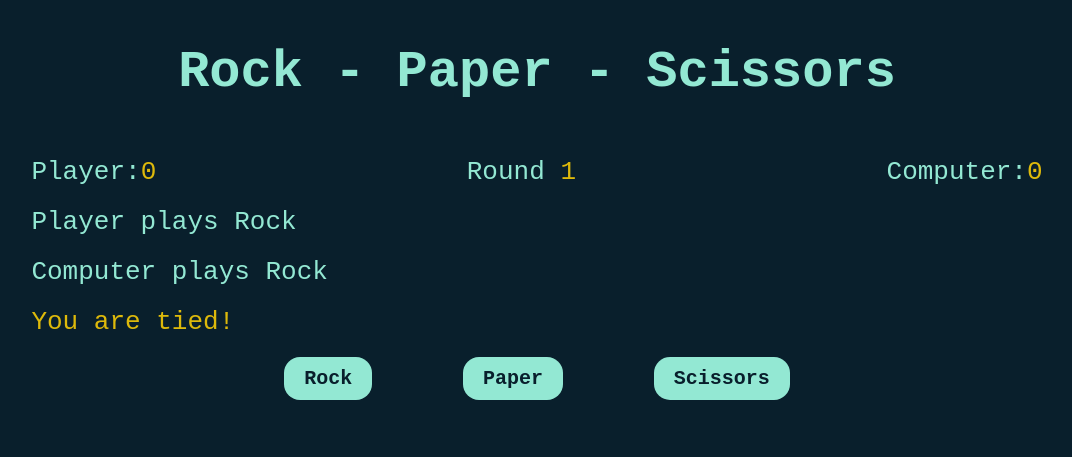
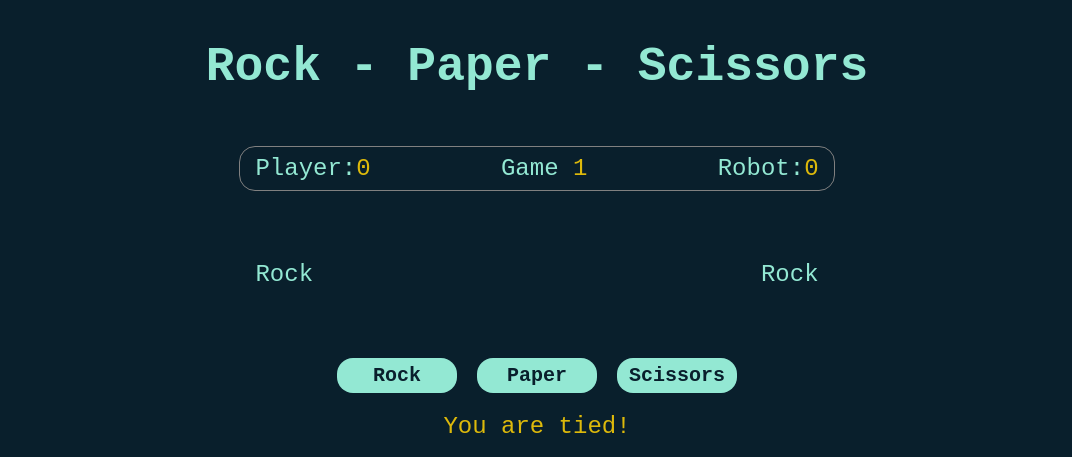
Before and after one commit to victorhe33/rock-paper-scissors, a plain HTML site: page index.html in a window 1280 px wide. Both pictures are taken after a click on the button "Rock". Shown: the whole page, without its empty margins (103-1175 px from the left). Drawn offline with Linux system fonts and the light colour scheme.

Commit message:
MOD finishing touches on UI/buttons
added reset button and functionality
added button css effects
repositioned elements/sizing for aesthetics

```diff
--- a/index.html
+++ b/index.html
@@ -8,7 +8,7 @@
   <meta name="viewport" content="width=device-width, initial-scale=1.0">
 
   <link rel="stylesheet" href="style.css">
-  <title>Document</title>
+  <title>Rock-Paper-Scissors</title>
 </head>
 <body>
 <div class="body-container">
@@ -17,13 +17,15 @@
 
   <div class="score-container">
     <div>Player:<span id="player-score">0</span></div>
-    <div>Round <span id="round-counter">1</span></div>
+    <div>Game <span id="round-counter">1</span></div>
     <!-- <div>Ties:<span id="tie-counter">0</span></div> -->
-    <div>Computer:<span id="computer-score">0</span></div>
+    <div>Robot:<span id="computer-score">0</span></div>
   </div>
-  <div id="player" class="player">Player</div>
-  <div id="computer" class="computer">Computer</div>
-  <div id="result" class="result">Result</div>
+
+  <div class="move-container">
+    <div id="player" class="player">Your move</div>
+    <div id="computer" class="computer"></div>
+  </div>
 
   <div class="selection-container">
     <button id="rock" class="button">Rock</button>
@@ -31,6 +33,9 @@
     <button id="scissors" class="button">Scissors</button>
   </div>
 
+  <div id="result" class="result">Result</div>
+  <button id="reset" class="button hidden">Reset</button>
+
 </div>
 </body>
 </html>
--- a/script.js
+++ b/script.js
@@ -6,7 +6,6 @@ let playerScore = 0;
 let computerScore = 0;
 let gamesPlayed = 0;
 let numberGames = 5;
-// let tieCounter = 0;
 
 /* Function simulating computer play: randomly selects "Rock", "Paper",
 or "Scissors". */
@@ -23,7 +22,7 @@ function computerPlay() {
     computerSelection = "Scissors";
   }
   //display computer selection
-  computer.textContent = (`Computer plays ${computerSelection}`);
+  computer.textContent = (`${computerSelection}`);
 }
 
 //Function to play a round of RPS.
@@ -38,7 +37,7 @@ function playRound(id) {
   playerSelection = cleanPlayerSelection;
 
   //display player selection
-  player.textContent = (`Player plays ${playerSelection}`)
+  player.textContent = (`${playerSelection}`)
   computerPlay();
 
   gamesPlayed += 1;
@@ -54,8 +53,6 @@ function playRound(id) {
 //Logic for single round of game
 function roundLogic() {
   if (playerSelection == computerSelection) {
-    // tieCounter += 1;
-    // tieCounterDisplay.textContent = tieCounter;
     resultDisplay.textContent = ("You are tied!");
 
   } else if (playerSelection == "Rock" && computerSelection == "Scissors"
@@ -73,16 +70,6 @@ function roundLogic() {
   }
 }
 
-// //function to play selected number of games
-// function game () {
-//   // for (i = 1; i <= numberGames; i++) {
-//     playRound();
-//   // }
-
-//   return winLogic();
-// }
-
-//logic function to announce winner at end of all rounds.
 function winLogic() {
   if (playerScore > computerScore) {
     resultDisplay.textContent = `After ${gamesPlayed} rounds... You have won!`;
@@ -91,48 +78,56 @@ function winLogic() {
   } else {
     resultDisplay.textContent = `After ${gamesPlayed} rounds... You have a tie game!`;
   }
+
+  resetButton.classList.remove('hidden');
 }
 
-//User selection function
-// function playerChoice(id) {
-//   playerSelection = id;
-//   console.log(`Player selects ${playerSelection}`);
+function resetGame() {
+  playerSelection = "";
+  playerDisplay.textContent = "Your move";
+  computerSelection = "";
+  computerDisplay.textContent = "";
+  playerScore = 0;
+  playerScoreDisplay.textContent = 0;
+  computerScore = 0;
+  computerScoreDisplay.textContent = 0;
+  gamesPlayed = 0;
+  roundCounterDisplay.textContent = 0;
+  numberGames = 5;
+  resultDisplay.textContent = "Result"
 
-  // if (playerSelection === null) {
-  //   playerChoice();
-  // }
-
-  // //confirm user selection is valid
-  // if (playerSelection === "Rock"
-  // || playerSelection === "Paper"
-  // || playerSelection === "Scissors") {
-
-  //   return;
-  // } else {
-
-  //   alert("Invalid selection... Try Again!");
-  //   playerChoice();
-  // }
-// }
-
-//initiate game start via alert upon loading.
-// alert(game());
+  resetButton.classList.add('hidden');
+}
 
 //buttons setup
 const button = document.querySelectorAll('.button');
 button.forEach(button => button.addEventListener('click', buttonClicked));
+button.forEach(button => button.addEventListener("transitionend", transitionEnd))
+const resetButton = document.querySelector('#reset')
 
 function buttonClicked (e) {
   let id = e.target.id;
 
+  const selectedButton = document.querySelector(`#${id}`);
+  selectedButton.classList.add("playing");
+
+  if (id === "reset") {
+    resetGame();
+    return;
+  }
+
   if (gamesPlayed < numberGames) {
     playRound(id);
   }
+
+}
+
+function transitionEnd (e) {
+  this.classList.remove("playing");
 }
 
 //Div Displays
 const roundCounterDisplay = document.querySelector('#round-counter');
-// const tieCounterDisplay = document.querySelector('#tie-counter');
 const playerScoreDisplay = document.querySelector('#player-score');
 const computerScoreDisplay = document.querySelector('#computer-score');
 const playerDisplay = document.querySelector('#player');
--- a/style.css
+++ b/style.css
@@ -1,12 +1,11 @@
-/* *{
-  border: solid red 1px;
-} */
-
 html {
 background-color: rgb(9, 31, 44);
 color: rgb(147, 232, 211);
 font-family: monospace;
-font-size: 26px;
+font-size: 24px;
+display: flex;
+justify-content: center;
+align-items: center;
 }
 
 .body-container {
@@ -18,6 +17,7 @@ font-size: 26px;
   justify-content: center;
   align-items: center;
   gap: 20px;
+  max-width: 1200px;
 }
 
 span {
@@ -33,37 +33,55 @@ span {
   display: flex;
   justify-content: space-between;
   align-items: center;
-  width: 80%;
+  width: 85%;
+  margin-bottom: 50px;
+  border: solid gray 1px;
+  border-radius: 16px;
+  padding: 8px 15px;
+  flex-wrap: nowrap;
 }
 
 .selection-container {
   display: flex;
-  justify-content: space-between;
-  width: 40%;
-  margin-top: 0px;
+  justify-content: center;
+  margin-top: 50px;
   gap: 20px;
 }
 
-.player,
-.computer,
-.result {
-  width: 80%
+.move-container {
+  display:flex;
+  width: 85%;
+  justify-content: space-between;
 }
 
 .result {
-  color: rgb(221, 185, 11)
+  color: rgb(221, 185, 11);
+  display: flex;
+  justify-content: center;
+
 }
 
 .button {
-  /* border: solid lightgray 4px; */
   border: none;
   color: rgb(9, 31, 44);
   background-color: rgb(147, 232, 211);
-  padding: 10px 20px;
+  padding: 6px 0px;
+  width: 120px;
   text-align: center;
   text-decoration: none;
   font-size: 20px;
   border-radius: 16px;
   font-family: monospace;
   font-weight: 700;
+  transition: all .10s ease;
 }
+
+.playing {
+  transform: scale(1.25);
+  box-shadow: 0 0 1rem rgb(221, 185, 11);
+}
+
+.hidden {
+  background-color: rgb(9, 31, 44);
+  color: rgb(9, 31, 44);
+}
```
